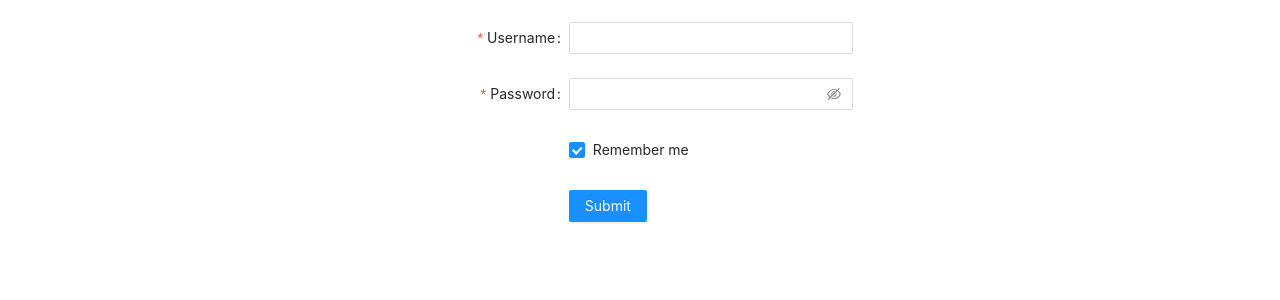
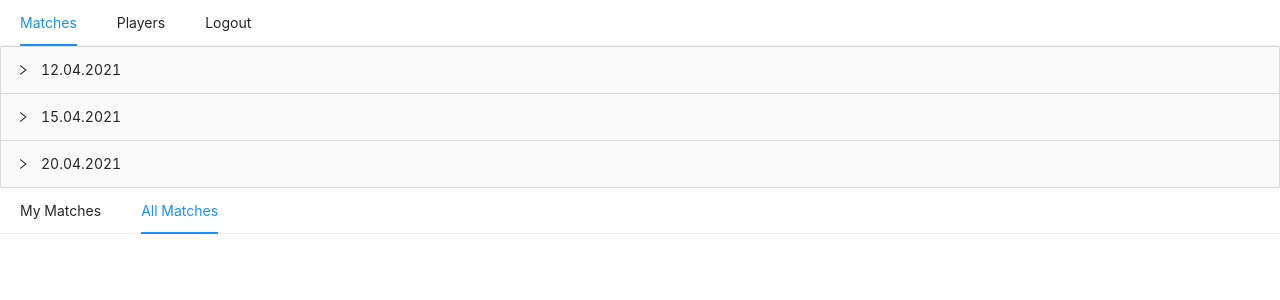
Before and after one commit to tariel-bokuchava/squash.me, a React (Create React App) app: page / in a window 1280 px wide. Shown: the top 300 px of the page. Built offline with nearby package versions, Linux system fonts and the light colour scheme.

Commit message:
added HomePage, template for Matches form

```diff
--- a/package.json
+++ b/package.json
@@ -9,6 +9,7 @@
     "@testing-library/user-event": "^12.8.3",
     "antd": "^4.15.0",
     "gh-pages": "^3.1.0",
+    "node-sass": "^5.0.0",
     "react": "^17.0.2",
     "react-dom": "^17.0.2",
     "react-scripts": "4.0.3",
--- a/src/App.css
+++ b/src/App.css
@@ -1,40 +1 @@
 @import '~antd/dist/antd.css';
-
-.App {
-  text-align: center;
-}
-
-.App-logo {
-  height: 40vmin;
-  pointer-events: none;
-}
-
-@media (prefers-reduced-motion: no-preference) {
-  .App-logo {
-    animation: App-logo-spin infinite 20s linear;
-  }
-}
-
-.App-header {
-  background-color: #282c34;
-  min-height: 100vh;
-  display: flex;
-  flex-direction: column;
-  align-items: center;
-  justify-content: center;
-  font-size: calc(10px + 2vmin);
-  color: white;
-}
-
-.App-link {
-  color: #61dafb;
-}
-
-@keyframes App-logo-spin {
-  from {
-    transform: rotate(0deg);
-  }
-  to {
-    transform: rotate(360deg);
-  }
-}
--- a/src/App.js
+++ b/src/App.js
@@ -1,8 +1,9 @@
 import './App.css';
-import { LoginForm } from './LoginForm/LoginForm.component';
+import WelcomePage from './pages/WelcomePage/WelcomePage';
+import HomePage from './pages/HomePage/HomePage';
 import { Component } from 'react';
-import './DebugFunctions/DebugFunctions'
-import debugLog from './DebugFunctions/DebugFunctions';
+import './includes/DebugFunctions/DebugFunctions'
+import debugLog from './includes/DebugFunctions/DebugFunctions';
 
 
 
@@ -11,19 +12,22 @@ class App extends Component {
     super();
 
     this.state = {
-      isSignedIn: 0
+      isSignedIn: 1
     };
   }
 
-  seSignedInState = (isSignedIn) => {
+  setSignedInState = (isSignedIn) => {
     debugLog("ChangeLoggedState called: isSignedIn = " + isSignedIn);
     this.setState({isSignedIn: isSignedIn})
   }
 
   render () {
-    return ( this.state.isSignedIn ?
-              <h1>Congratulations! You are logged in!</h1> :
-              <LoginForm seSignedInState={this.seSignedInState}/>);
+    return (    this.state.isSignedIn
+                  ?
+                <HomePage setSignedInState={this.setSignedInState}/>
+                  :
+                <WelcomePage setSignedInState={this.setSignedInState}/>
+    );
   }
   }
 
--- /dev/null
+++ b/src/components/HomePageHeaderMenu/HomePageHeaderMenu.component.jsx
@@ -0,0 +1,19 @@
+import React from 'react';
+import { Menu } from 'antd';
+//import debugLog from '../../includes/DebugFunctions/DebugFunctions';
+
+const HomePageHeaderMenu = (props) => (
+    <Menu onClick={props.handleClick} selectedKeys={[props.current]} mode="horizontal">
+        <Menu.Item key="matches">
+          Matches
+        </Menu.Item>
+        <Menu.Item key="players">
+          Players
+        </Menu.Item>
+        <Menu.Item key="logout">
+          Logout
+        </Menu.Item>
+    </Menu>
+);
+
+export default HomePageHeaderMenu;
--- a/src/LoginForm/LoginForm.component.js
+++ b/src/components/LoginForm/LoginForm.component.js
@@ -1,8 +1,8 @@
-import '../App.css';
-import '../DebugFunctions/DebugFunctions'
+//import './LoginForm.styles.scss';
+
 import React, { Component } from 'react';
 import { Row, Col, Form, Input, Button, Checkbox } from 'antd';
-import debugLog from '../DebugFunctions/DebugFunctions';
+import debugLog from '../../includes/DebugFunctions/DebugFunctions';
 
 export class LoginForm extends Component {
 
@@ -21,7 +21,7 @@ export class LoginForm extends Component {
         debugLog('Password = ' + values.password);
         debugLog('Check result = ' + (values.username !== this.state.cUserName ?  0 : (values.password !== this.state.cPassword ? 0 : 1)));
 
-        this.props.seSignedInState(values.username !== this.state.cUserName ?  0 : (values.password !== this.state.cPassword ? 0 : 1))
+        this.props.setSignedInState(values.username !== this.state.cUserName ?  0 : (values.password !== this.state.cPassword ? 0 : 1))
     }
 
     render () {
--- /dev/null
+++ b/src/components/LoginForm/LoginForm.styles.scss
@@ -0,0 +1 @@
+@import '~antd/dist/antd.css';
--- /dev/null
+++ b/src/components/MatchesBox/MatchesBox.component.jsx
@@ -0,0 +1,55 @@
+import React from 'react';
+import { Menu, Collapse } from 'antd';
+//import debugLog from '../../includes/DebugFunctions/DebugFunctions';
+
+const { Panel } = Collapse;
+
+export class MatchesBox extends React.Component {
+    constructor(props) {
+        super(props);
+
+        this.state = {
+            matches: [
+                {date:'12.04.2021', owner:'Mike', rating:1795, players:['John', 'vacant', 'vacant']},
+                {date:'15.04.2021', owner:'Liza', rating:1450, players:['Emily', 'vacant']},
+                {date:'20.04.2021', owner:'Emily', rating:2356, players:['vacnat']}
+            ],
+
+            show: "others"
+        }
+    }
+
+    handleMenuClick = (selection) => {
+        this.setState({show: selection.key});
+    }
+
+    render() {
+        return(
+        <div>
+            {{
+                'others':
+                    <Collapse>
+                        {
+                            this.state.matches.map(match => (
+                                <Panel header={match.date} key={match.rating}>
+                                    <p>{match.players}</p>
+                                </Panel>
+                            ))
+                        }
+
+                    </Collapse>,
+                'mine': <h1>My Matches</h1>
+            }[this.state.show]
+            }
+            <Menu onClick={this.handleMenuClick} selectedKeys={[this.state.show]} mode="horizontal">
+                <Menu.Item key="mine">
+                    My Matches
+                </Menu.Item>
+                <Menu.Item key="others">
+                    All Matches
+                </Menu.Item>
+            </Menu>
+        </div>
+        )
+    }
+}
--- /dev/null
+++ b/src/pages/HomePage/HomePage.jsx
@@ -0,0 +1,39 @@
+import React from 'react';
+import HomePageHeaderMenu from '../../components/HomePageHeaderMenu/HomePageHeaderMenu.component';
+import { MatchesBox } from '../../components/MatchesBox/MatchesBox.component';
+import debugLog from '../../includes/DebugFunctions/DebugFunctions';
+
+class HomePage extends React.Component {
+    constructor(props) {
+        super(props);
+
+        this.state = {
+            headerMenuCurrentItem: "matches"
+        }
+    }
+
+    handleHeaderMenuClick = (selectedItem) => {
+        debugLog("handleHeaderMenuClick called: selectedItem = " + selectedItem.key);
+        this.setState({headerMenuCurrentItem: selectedItem.key});
+
+        if (selectedItem.key === "logout") this.props.setSignedInState(0);
+    }
+
+    render() {
+        return (
+            <div>
+                <HomePageHeaderMenu current={this.state.headerMenuCurrentItem} handleClick={this.handleHeaderMenuClick}/>
+                {
+                    {
+                        'matches': <MatchesBox/>,
+                        'players': <h1>Players</h1>
+                    }
+                    [this.state.headerMenuCurrentItem]
+                }
+            </div>
+        );
+    }
+
+    }
+
+export default HomePage;
--- /dev/null
+++ b/src/pages/WelcomePage/WelcomePage.jsx
@@ -0,0 +1,8 @@
+import React from 'react';
+import { LoginForm } from '../../components/LoginForm/LoginForm.component';
+
+const WelcomePage = (props) => (
+    <LoginForm setSignedInState={props.setSignedInState}/>
+);
+
+export default WelcomePage;
```
Also changed, not shown: src/includes/DebugFunctions/DebugFunctions.js (renamed from src/DebugFunctions/DebugFunctions.js), src/logo.svg (deleted), 1 other file (tests, documents, lock files or other folders).
